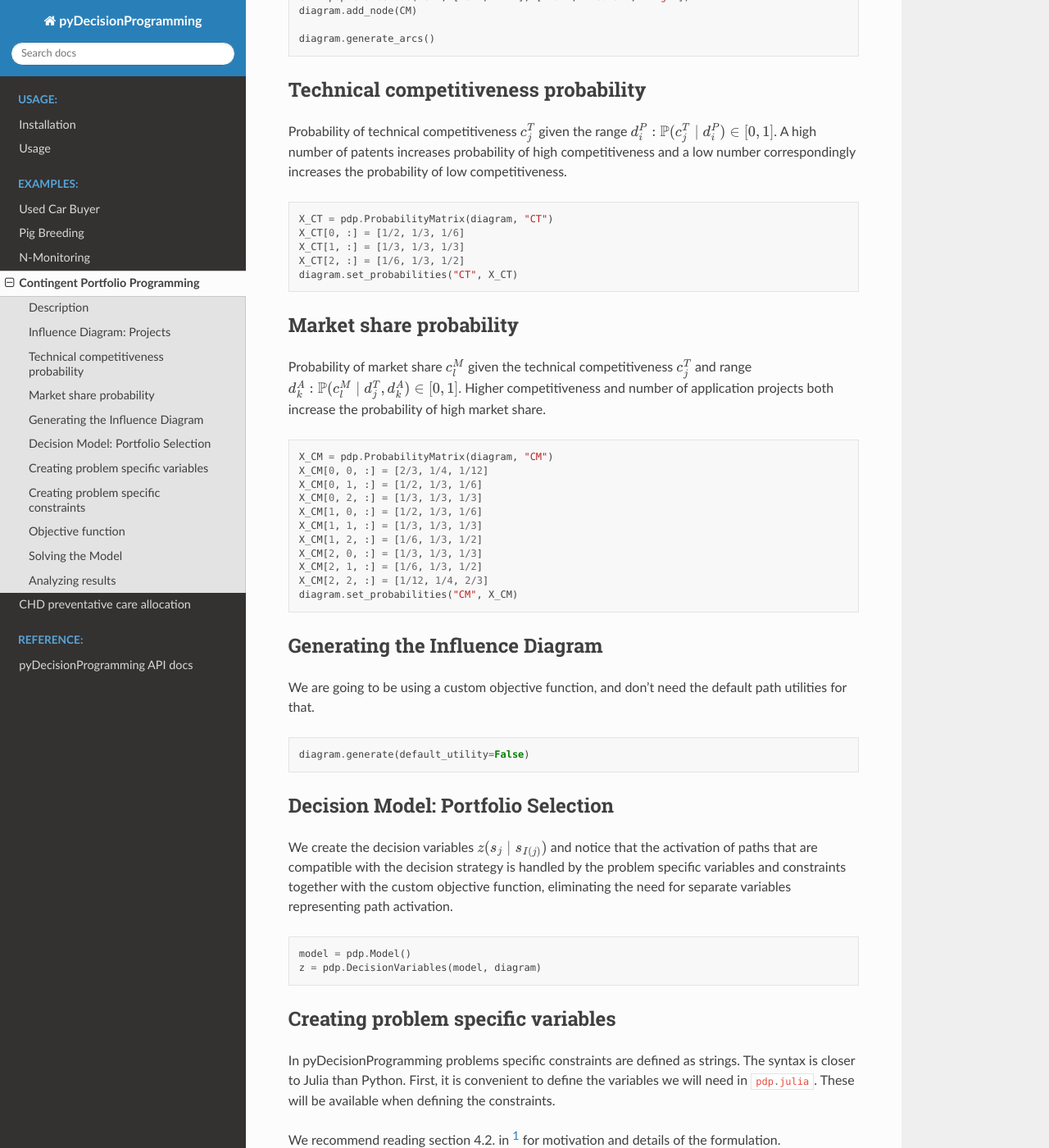
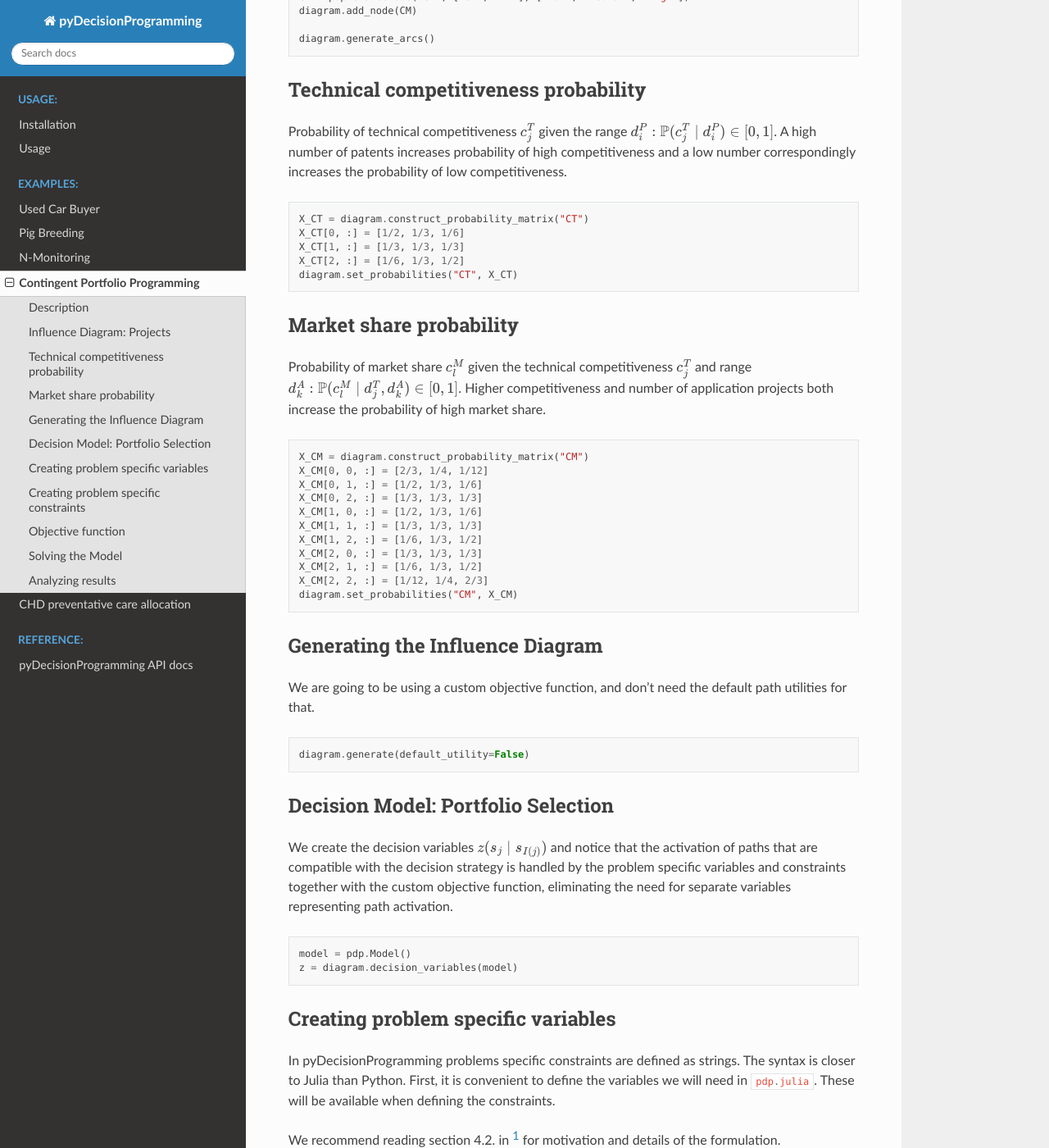
Before and after one commit to gamma-opt/pyDecisionProgramming, a Sphinx documentation site: the page built from docs/contingent-portfolio-programming.rst, in a window 1280 px wide and 1400 px high, scrolled down 1633 px. Shown: the whole window at 82% size. Built offline with Sphinx 7.4.7 and the Read the Docs theme 2.0.0, drawn with Linux system fonts in a browser that asks for light colours; some of the changed text lies outside the part shown.

Commit message:
Update examples

```diff
--- a/docs/contingent-portfolio-programming.rst
+++ b/docs/contingent-portfolio-programming.rst
@@ -96,7 +96,7 @@ the probability of low competitiveness.
 
 .. code-block:: Python
 
-  X_CT = pdp.ProbabilityMatrix(diagram, "CT")
+  X_CT = diagram.construct_probability_matrix("CT")
   X_CT[0, :] = [1/2, 1/3, 1/6]
   X_CT[1, :] = [1/3, 1/3, 1/3]
   X_CT[2, :] = [1/6, 1/3, 1/2]
@@ -113,7 +113,7 @@ both increase the probability of high market share.
 
 .. code-block:: Python
 
-  X_CM = pdp.ProbabilityMatrix(diagram, "CM")
+  X_CM = diagram.construct_probability_matrix("CM")
   X_CM[0, 0, :] = [2/3, 1/4, 1/12]
   X_CM[0, 1, :] = [1/2, 1/3, 1/6]
   X_CM[0, 2, :] = [1/3, 1/3, 1/3]
@@ -149,7 +149,7 @@ path activation.
 .. code-block:: Python
 
   model = pdp.Model()
-  z = pdp.DecisionVariables(model, diagram)
+  z = diagram.decision_variables(model)
 
 Creating problem specific variables
 ...................................
@@ -417,8 +417,8 @@ for this strategy is 1.71.
 
 .. code-block:: Python
 
-  Z = pdp.DecisionStrategy(z)
-  S_probabilities = pdp.StateProbabilities(diagram, Z)
+  Z = z.decision_strategy()
+  S_probabilities = diagram.state_probabilities(Z)
 
 .. code-block::
 
@@ -462,7 +462,7 @@ utility distribution.
 
 .. code-block:: Python
 
-  U_distribution = pdp.UtilityDistribution(diagram, Z)
+  U_distribution = diagram.utility_distribution(Z)
 
 
 .. code-block::
```
Also changed, not shown: other parts of docs/contingent-portfolio-programming.rst (+1 -1 lines), docs/N-monitoring.rst (+4 -4 lines), docs/api/pyDecisionProgramming.rst (+27 -3 lines), 3 other files.
